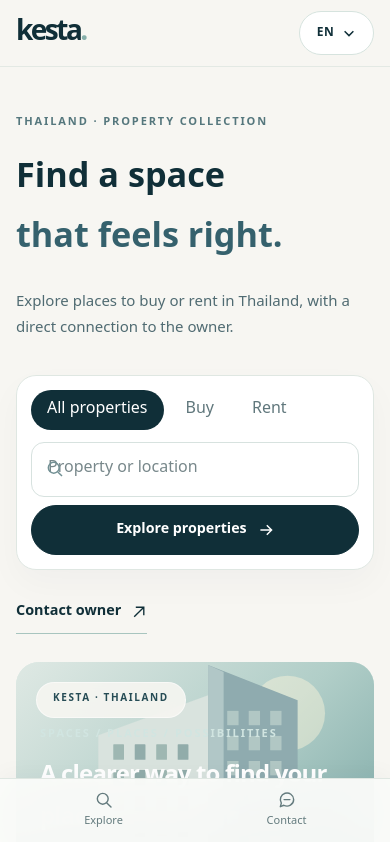
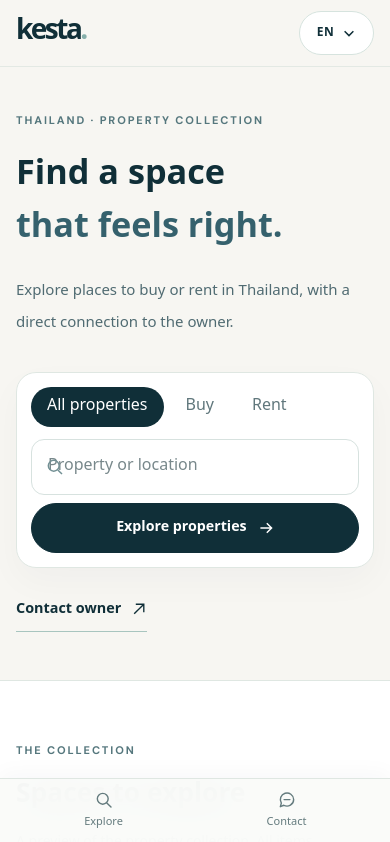
Before and after one commit to firmeen/K-estate, a Next.js app: page /en in a window 390 px wide. Shown: the top 842 px of the page. Built offline with nearby package versions, Linux system fonts and the light colour scheme.

Commit message:
refine: prioritize mobile listings, locale-aware typography and document the design system

```diff
--- a/src/app/[locale]/layout.tsx
+++ b/src/app/[locale]/layout.tsx
@@ -1,15 +1,21 @@
 import { notFound } from "next/navigation";
-import { isLocale, locales } from "@/i18n/config";
+import { isLocale,locales } from "@/i18n/config";
 import { SiteHeader } from "@/components/layout/site-header";
 import { SiteFooter } from "@/components/layout/site-footer";
 
-export function generateStaticParams() { return locales.map((locale) => ({ locale })); }
+export function generateStaticParams(){return locales.map(locale=>({locale}))}
 
-export default async function LocaleLayout({ children, params }: {
-  children: React.ReactNode;
-  params: Promise<{ locale: string }>;
+export default async function LocaleLayout({children,params}:{
+  children:React.ReactNode;
+  params:Promise<{locale:string}>;
 }) {
-  const { locale } = await params;
-  if (!isLocale(locale)) notFound();
-  return <><SiteHeader locale={locale}/><main id="main-content">{children}</main><SiteFooter locale={locale}/></>;
+  const {locale}=await params;
+  if(!isLocale(locale)) notFound();
+  // The static project root defaults to Myanmar; each locale subtree declares
+  // its actual language for font selection and assistive technology.
+  return <div lang={locale} className="min-h-screen">
+    <SiteHeader locale={locale}/>
+    <main id="main-content">{children}</main>
+    <SiteFooter locale={locale}/>
+  </div>;
 }
--- a/src/app/[locale]/page.tsx
+++ b/src/app/[locale]/page.tsx
@@ -36,7 +36,7 @@ export default async function HomePage({ params }: { params: Promise<{ locale: s
           <svg aria-hidden="true" viewBox="0 0 20 20" fill="none" stroke="currentColor" strokeWidth="1.7" className="h-4 w-4"><path d="M4 16 16 4M6 4h10v10"/></svg>
         </Link>
       </div>
-      <div className="in-view-rise in-view-rise--delay-2 relative overflow-hidden rounded-[23px] bg-[#D9E8E3]">
+      <div className="in-view-rise in-view-rise--delay-2 relative hidden overflow-hidden rounded-[23px] bg-[#D9E8E3] md:block">
         <div className="relative h-[235px] overflow-hidden sm:h-[290px] md:h-[540px]">
           <PropertyArtwork type="condo" className="h-full w-full"/>
           <div className="absolute inset-0 bg-gradient-to-t from-[#0C303A]/65 via-transparent to-transparent"/>
--- a/src/app/globals.css
+++ b/src/app/globals.css
@@ -1,3 +1,4 @@
+@import url("https://fonts.googleapis.com/css2?family=DM+Sans:wght@400;500;600;700&family=Noto+Sans+Myanmar:wght@400;500;600;700&family=Noto+Sans+Thai:wght@400;500;600;700&display=swap");
 @import "tailwindcss";
 
 :root {
```
Also changed, not shown: 1 other file (tests, documents, lock files or other folders).
